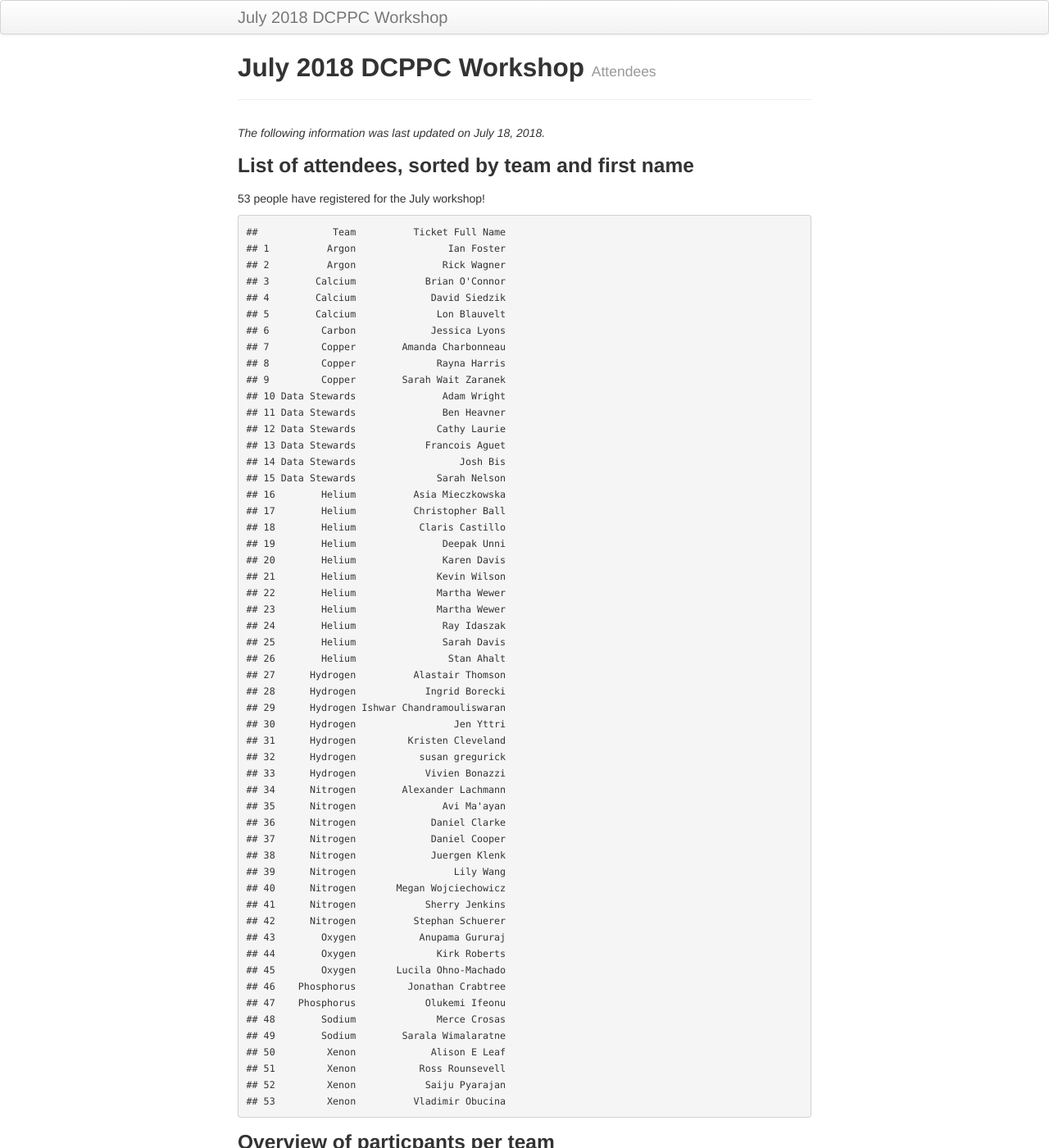
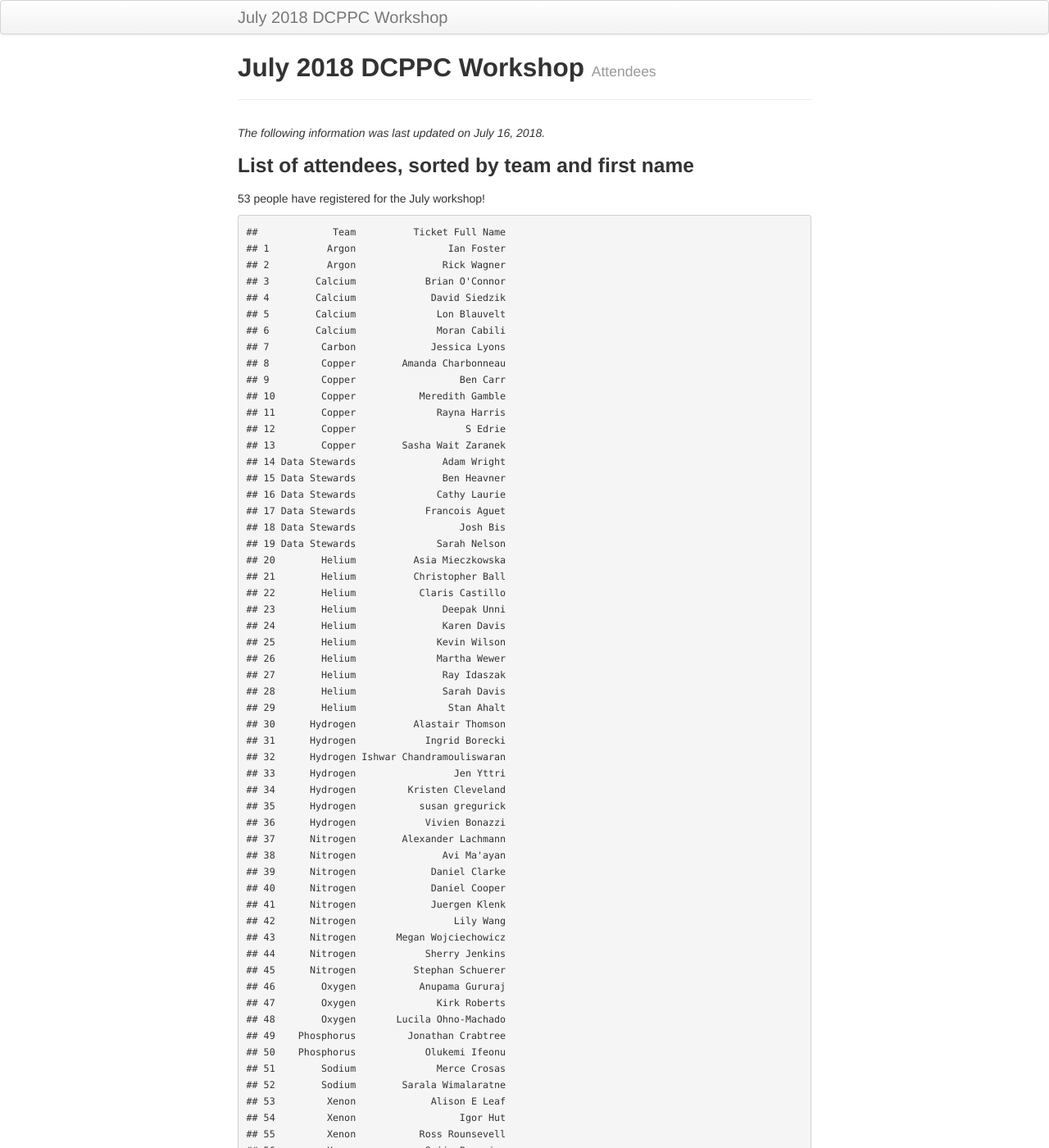
Before and after one commit to dcppc/2018-july-workshop, a Jekyll site: the page built from docs/attendees.md, in a window 1280 px wide and 1400 px high. Shown: the whole window at 82% size. Built offline with Jekyll 4.4.1, drawn with Linux system fonts in a browser that asks for light colours; some of the changed text lies outside the part shown.

Commit message:
update attendees

```diff
--- a/docs/attendees.md
+++ b/docs/attendees.md
@@ -5,7 +5,7 @@ tagline: Attendees
 
 ---
 
-*The following information was last updated on July 18, 2018.*
+*The following information was last updated on July 16, 2018.*
 
 ### List of attendees, sorted by team and first name
 
@@ -17,67 +17,71 @@ tagline: Attendees
     ## 3        Calcium            Brian O'Connor
     ## 4        Calcium             David Siedzik
     ## 5        Calcium              Lon Blauvelt
-    ## 6         Carbon             Jessica Lyons
-    ## 7         Copper        Amanda Charbonneau
-    ## 8         Copper              Rayna Harris
-    ## 9         Copper        Sarah Wait Zaranek
-    ## 10 Data Stewards               Adam Wright
-    ## 11 Data Stewards               Ben Heavner
-    ## 12 Data Stewards              Cathy Laurie
-    ## 13 Data Stewards            Francois Aguet
-    ## 14 Data Stewards                  Josh Bis
-    ## 15 Data Stewards              Sarah Nelson
-    ## 16        Helium          Asia Mieczkowska
-    ## 17        Helium          Christopher Ball
-    ## 18        Helium           Claris Castillo
-    ## 19        Helium               Deepak Unni
-    ## 20        Helium               Karen Davis
-    ## 21        Helium              Kevin Wilson
-    ## 22        Helium              Martha Wewer
-    ## 23        Helium              Martha Wewer
-    ## 24        Helium               Ray Idaszak
-    ## 25        Helium               Sarah Davis
-    ## 26        Helium                Stan Ahalt
-    ## 27      Hydrogen          Alastair Thomson
-    ## 28      Hydrogen            Ingrid Borecki
-    ## 29      Hydrogen Ishwar Chandramouliswaran
-    ## 30      Hydrogen                 Jen Yttri
-    ## 31      Hydrogen         Kristen Cleveland
-    ## 32      Hydrogen           susan gregurick
-    ## 33      Hydrogen            Vivien Bonazzi
-    ## 34      Nitrogen        Alexander Lachmann
-    ## 35      Nitrogen               Avi Ma'ayan
-    ## 36      Nitrogen             Daniel Clarke
-    ## 37      Nitrogen             Daniel Cooper
-    ## 38      Nitrogen             Juergen Klenk
-    ## 39      Nitrogen                 Lily Wang
-    ## 40      Nitrogen       Megan Wojciechowicz
-    ## 41      Nitrogen            Sherry Jenkins
-    ## 42      Nitrogen          Stephan Schuerer
-    ## 43        Oxygen           Anupama Gururaj
-    ## 44        Oxygen              Kirk Roberts
-    ## 45        Oxygen       Lucila Ohno-Machado
-    ## 46    Phosphorus         Jonathan Crabtree
-    ## 47    Phosphorus            Olukemi Ifeonu
-    ## 48        Sodium              Merce Crosas
-    ## 49        Sodium        Sarala Wimalaratne
-    ## 50         Xenon             Alison E Leaf
-    ## 51         Xenon           Ross Rounsevell
-    ## 52         Xenon            Saiju Pyarajan
-    ## 53         Xenon          Vladimir Obucina
+    ## 6        Calcium              Moran Cabili
+    ## 7         Carbon             Jessica Lyons
+    ## 8         Copper        Amanda Charbonneau
+    ## 9         Copper                  Ben Carr
+    ## 10        Copper           Meredith Gamble
+    ## 11        Copper              Rayna Harris
+    ## 12        Copper                   S Edrie
+    ## 13        Copper        Sasha Wait Zaranek
+    ## 14 Data Stewards               Adam Wright
+    ## 15 Data Stewards               Ben Heavner
+    ## 16 Data Stewards              Cathy Laurie
+    ## 17 Data Stewards            Francois Aguet
+    ## 18 Data Stewards                  Josh Bis
+    ## 19 Data Stewards              Sarah Nelson
+    ## 20        Helium          Asia Mieczkowska
+    ## 21        Helium          Christopher Ball
+    ## 22        Helium           Claris Castillo
+    ## 23        Helium               Deepak Unni
+    ## 24        Helium               Karen Davis
+    ## 25        Helium              Kevin Wilson
+    ## 26        Helium              Martha Wewer
+    ## 27        Helium               Ray Idaszak
+    ## 28        Helium               Sarah Davis
+    ## 29        Helium                Stan Ahalt
+    ## 30      Hydrogen          Alastair Thomson
+    ## 31      Hydrogen            Ingrid Borecki
+    ## 32      Hydrogen Ishwar Chandramouliswaran
+    ## 33      Hydrogen                 Jen Yttri
+    ## 34      Hydrogen         Kristen Cleveland
+    ## 35      Hydrogen           susan gregurick
+    ## 36      Hydrogen            Vivien Bonazzi
+    ## 37      Nitrogen        Alexander Lachmann
+    ## 38      Nitrogen               Avi Ma'ayan
+    ## 39      Nitrogen             Daniel Clarke
+    ## 40      Nitrogen             Daniel Cooper
+    ## 41      Nitrogen             Juergen Klenk
+    ## 42      Nitrogen                 Lily Wang
+    ## 43      Nitrogen       Megan Wojciechowicz
+    ## 44      Nitrogen            Sherry Jenkins
+    ## 45      Nitrogen          Stephan Schuerer
+    ## 46        Oxygen           Anupama Gururaj
+    ## 47        Oxygen              Kirk Roberts
+    ## 48        Oxygen       Lucila Ohno-Machado
+    ## 49    Phosphorus         Jonathan Crabtree
+    ## 50    Phosphorus            Olukemi Ifeonu
+    ## 51        Sodium              Merce Crosas
+    ## 52        Sodium        Sarala Wimalaratne
+    ## 53         Xenon             Alison E Leaf
+    ## 54         Xenon                  Igor Hut
+    ## 55         Xenon           Ross Rounsevell
+    ## 56         Xenon            Saiju Pyarajan
+    ## 57         Xenon          Vladimir Obucina
 
 ### Overview of particpants per team
 
     ##             Team  n
     ## 1          Argon  2
-    ## 2        Calcium  3
+    ## 2        Calcium  4
     ## 3         Carbon  1
-    ## 4         Copper  3
+    ## 4         Copper  6
     ## 5  Data Stewards  6
-    ## 6         Helium 11
+    ## 6         Helium 10
     ## 7       Hydrogen  7
     ## 8       Nitrogen  9
     ## 9         Oxygen  3
     ## 10    Phosphorus  2
     ## 11        Sodium  2
-    ## 12         Xenon  4
+    ## 12         Xenon  5
```
